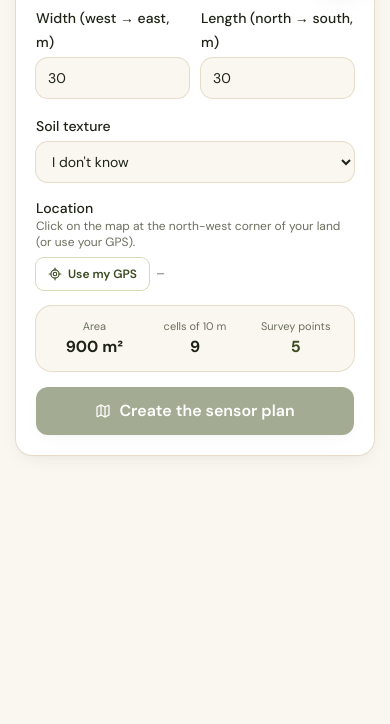
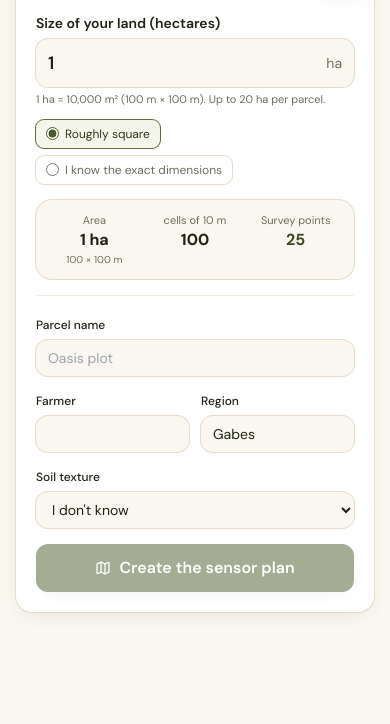
Before and after one commit to nadiahafhouf-hub/kizuna-regenerate, a Django app: page /parcels/new/ in a window 390 px wide. Shown: the part 842-1566 px from the top of the page. Before the commit the page ends 1298 px from the top, so only its background shows below. Run offline with Django 5.2, Linux system fonts and the light colour scheme; data that the repository does not hold is empty; some libraries are stand-ins or nearby versions.

Commit message:
Bloc 1 : parcelle entière par GPS + hectares, diagnostic en un clic
- nouvelle parcelle : la position de l'agriculteur (GPS du navigateur, ou clic /
  repère déplaçable sur la carte) = centre de sa terre ; surface en hectares
  (terre carrée) ou dimensions exactes ; jusqu'à 20 ha couverts en entier
- règle des capteurs adaptée aux grandes surfaces : ≤ 1 ha inchangée,
  au-delà 1 point / 0,25 ha (20 ha → ~100 points, faisable en une journée),
  stations 1 / ha réparties en blocs sur toute la terre
- page Plan : bouton « Get the diagnostic » (relevés simulés pour la démo →
  diagnostic complet, bandeau « relevés simulés ») + « Enter my readings »
- calcul du diagnostic factorisé (_calculer_et_enregistrer)
- parcelles de démo inchangées ; 3 tests (5 ha, refus > 20 ha)

Co-Authored-By: Claude Opus 5.5 <noreply@anthropic.com>

```diff
--- a/diagnostics/urls.py
+++ b/diagnostics/urls.py
@@ -10,6 +10,7 @@ urlpatterns = [
     path("readings/new/", views.new_reading, name="new_reading"),
     path("plan/", views.plan, name="plan"),
     path("plan/simulate/", views.simulate, name="simulate"),
+    path("plan/diagnostic/", views.quick_diagnostic, name="quick_diagnostic"),
     path("campaign/", views.readings, name="readings"),
     path("satellite/", views.satellite, name="satellite"),
 ]
--- a/diagnostics/views.py
+++ b/diagnostics/views.py
@@ -16,7 +16,8 @@ from services import demo_data
 from .geo import land_profile_to_geojson
 from .models import LandProfile, SensorReading
 from .pipeline import construire_land_profile
-from .sampling import centre_case, distance_km, plan_capteurs
+from .sampling import (AIRE_MAX_M2, centre_case, dimensions_depuis_hectares, distance_km,
+                       origine_depuis_centre, plan_capteurs)
 from .satellite import SatelliteIndisponible
 from .satellite_fusion import appliquer_satellite
 
@@ -172,28 +173,36 @@ def _prochain_id():
 
 
 def new_parcel(request):
-    """L'agriculteur donne la taille de sa terre et clique son coin nord-ouest sur la carte."""
+    """L'agriculteur est sur sa terre : sa position GPS (ou un clic sur la carte) = le CENTRE de la
+    terre ; il donne la surface en hectares (terre carrée) ou ses dimensions exactes. On couvre
+    TOUTE la terre (jusqu'à 20 ha) avec la grille de 10 m."""
     T = get_strings()
-    values, error = {"largeur": 30, "longueur": 30, "region": "Gabes"}, None
+    values, error = {"hectares": 1, "region": "Gabes", "forme": "carre"}, None
     if request.method == "POST":
         values = request.POST
         try:
-            largeur, longueur = int(float(values["largeur"])), int(float(values["longueur"]))
             lat, lon = float(values["lat"]), float(values["lon"])
-            if not (10 <= largeur <= 500 and 10 <= longueur <= 500 and -90 < lat < 90 and -180 < lon < 180):
+            if values.get("forme") == "dims" or not values.get("hectares"):
+                largeur, longueur = int(float(values["largeur"])), int(float(values["longueur"]))
+            else:
+                largeur, longueur = dimensions_depuis_hectares(float(values["hectares"].replace(",", ".")))
+            if not (10 <= largeur <= 1000 and 10 <= longueur <= 1000 and largeur * longueur <= AIRE_MAX_M2
+                    and -90 < lat < 90 and -180 < lon < 180):
                 raise ValueError
-        except (KeyError, ValueError):
+        except (KeyError, ValueError, AttributeError):
             error = T["newparcel"]["invalid"]
         else:
+            o_lat, o_lon = origine_depuis_centre(lat, lon, largeur, longueur)
             p = Parcel.objects.create(
                 parcelle_id=_prochain_id(), nom=values.get("nom", "")[:120],
                 agriculteur=values.get("agriculteur", "")[:120], region=values.get("region", "")[:80] or "Gabes",
-                origine_lat=lat, origine_lon=lon, largeur_m=largeur, longueur_m=longueur, taille_case_m=10,
+                origine_lat=o_lat, origine_lon=o_lon, largeur_m=largeur, longueur_m=longueur, taille_case_m=10,
                 texture_sol=values.get("texture") if values.get("texture") in TEXTURES else "")
             return redirect("diagnostics:plan", p.parcelle_id)
     return render(request, "diagnostics/new_parcel.html", {
         "values": values, "error": error, "textures": TEXTURES,
         "sources": demo_data.pollution_sources(), "all_parcels": demo_data.parcels(),
+        "regle": {"aire_max_ha": AIRE_MAX_M2 / 10_000},
     })
 
 
@@ -211,15 +220,15 @@ def plan(request, pid):
     return render(request, "diagnostics/plan.html", ctx)
 
 
-def simulate(request, pid):
+def _mesures_simulees(pid):
     """Démo : relevés réalistes pour chaque point du plan (générateur diagnostics.synthetic)."""
     import numpy as np
 
+    from .sampling import cap_vers
     from .synthetic import generer_parcelle, mesurer
     g, p = _plan(pid)
     c_lat, c_lon = centre_case(g["lat"], g["lon"], (p["nb_lignes"] - 1) / 2, (p["nb_colonnes"] - 1) / 2, g["taille"])
     src = min(demo_data.pollution_sources(), key=lambda s: distance_km(c_lat, c_lon, s["lat"], s["lon"]))
-    from .sampling import cap_vers
     d = distance_km(c_lat, c_lon, src["lat"], src["lon"])
     rng = np.random.default_rng()
     verite = generer_parcelle(p["nb_lignes"], p["nb_colonnes"], g["taille"], distance_km=d,
@@ -229,8 +238,26 @@ def simulate(request, pid):
     for m in mes:
         m["Cu_mg_kg"] = round(float(18 + 6 * m["Cd_mg_kg"] * rng.uniform(0.7, 1.3)), 1)
         m["Zn_mg_kg"] = round(float(55 + 25 * m["Cd_mg_kg"] * rng.uniform(0.7, 1.3)), 1)
-    return JsonResponse({"distance_km": round(d, 2), "source": src["name"], "texture": verite["texture"],
-                         "readings": {q["id"]: m for q, m in zip(p["points"], mes)}})
+    return {"distance_km": round(d, 2), "source": src["name"], "texture": verite["texture"],
+            "readings": {q["id"]: m for q, m in zip(p["points"], mes)}}
+
+
+def simulate(request, pid):
+    return JsonResponse(_mesures_simulees(pid))
+
+
+@require_POST
+def quick_diagnostic(request, pid):
+    """Bouton « Obtenir le diagnostic » du plan (démo) : relevés simulés → diagnostic complet."""
+    if not demo_data.is_db_parcel(pid):
+        return redirect("diagnostics:index", pid)
+    g, p = _plan(pid)
+    sim = _mesures_simulees(pid)
+    mesures = [{"id": q["id"], "ligne": q["ligne"], "col": q["col"], "lat": q["lat"], "lon": q["lon"],
+                **sim["readings"][q["id"]]} for q in p["points"]]
+    _calculer_et_enregistrer(request, pid, g, mesures, date.today().isoformat(), g["texture"] or sim["texture"],
+                             simule=True)
+    return redirect("diagnostics:index", pid)
 
 
 def _tri_labo(point_id, valeurs, texture):
@@ -280,6 +307,12 @@ def readings(request, pid):
         return render(request, "diagnostics/readings.html", ctx)
 
     when = request.POST.get("date") or ctx["today"]
+    _calculer_et_enregistrer(request, pid, g, mesures, when, texture)
+    return redirect("diagnostics:index", pid)
+
+
+def _calculer_et_enregistrer(request, pid, g, mesures, when, texture, simule=False):
+    """Pipeline du bloc 1 → LandProfile + SensorReading en base (+ satellite déjà lu réutilisé)."""
     parcelle = Parcel.objects.get(parcelle_id=pid)
     if texture in TEXTURES and texture != parcelle.texture_sol:
         parcelle.texture_sol = texture
@@ -288,6 +321,7 @@ def readings(request, pid):
                                  region=g["region"], texture_sol=texture, taille_m=g["taille"])
     tri = [t for t in (_tri_labo(m["id"], m, texture) for m in mesures) if t]
     lp["tri_labo"] = tri or None
+    lp["releves_simules"] = simule
     # même parcelle, même géométrie : on réutilise la dernière image satellite (pas de nouvel appel réseau)
     precedent = LandProfile.objects.filter(parcel=parcelle).order_by("-created_at").first()
     if precedent and (precedent.data.get("satellite") or {}).get("cases"):
@@ -300,7 +334,7 @@ def readings(request, pid):
                       lon=m["lon"], ce_ds_m=m["CE_dS_m"], ph=m["pH"], cd_mg_kg=m["Cd_mg_kg"], pb_mg_kg=m["Pb_mg_kg"])
         for m in mesures])
     request.session.pop(f"readings_{pid}", None)
-    return redirect("diagnostics:index", pid)
+    return lp
 
 
 # ───────────────────────── Couche satellite (Sentinel-2) ─────────────────────────
--- a/templates/diagnostics/diagnostic.html
+++ b/templates/diagnostics/diagnostic.html
@@ -33,6 +33,10 @@
     {% endif %}
   </div>
 </section>
+
+{% if profile.releves_simules %}
+<p class="mt-4 flex items-center gap-2 rounded-xl bg-sun-50 px-4 py-3 text-sm text-sun-700 ring-1 ring-sun-300/60"><i data-lucide="flask-conical" class="h-4 w-4 shrink-0"></i>{{ T.diagnostic.simulated_banner }}</p>
+{% endif %}
 
 <!-- Répartition des surfaces -->
 <section class="reveal mt-6 rounded-2xl bg-white p-4 shadow-soft ring-1 ring-sand-200 sm:p-5" style="animation-delay: 80ms">
--- a/templates/diagnostics/new_parcel.html
+++ b/templates/diagnostics/new_parcel.html
@@ -2,7 +2,7 @@
 {% block title %}{{ T.newparcel.title }}{% endblock %}
 {% block content %}
 {{ sources|json_script:"sources-data" }}
-<div x-data="newParcel({{ values.largeur|default:30 }}, {{ values.longueur|default:30 }}, '{{ values.lat|default:'' }}', '{{ values.lon|default:'' }}')">
+<div x-data="newParcel({{ values.hectares|default:1 }}, '{{ values.forme|default:'carre' }}', {{ values.largeur|default:100 }}, {{ values.longueur|default:100 }}, '{{ values.lat|default:'' }}', '{{ values.lon|default:'' }}', {{ regle.aire_max_ha|floatformat:0 }})">
   <section class="reveal">
     <p class="flex items-center gap-1.5 text-sm font-medium text-olive-600"><i data-lucide="map-pin-plus" class="h-4 w-4"></i>{{ T.app.name }}</p>
     <h1 class="mt-1 text-3xl font-bold tracking-tight text-olive-900 sm:text-4xl">{{ T.newparcel.title }}</h1>
@@ -16,43 +16,66 @@
   <form method="post" class="mt-6 grid gap-6 lg:grid-cols-5">
     {% csrf_token %}
     <div class="reveal space-y-4 rounded-2xl bg-white p-5 shadow-soft ring-1 ring-sand-200 sm:p-6 lg:col-span-2">
-      <label class="block"><span class="text-sm font-medium">{{ T.newparcel.name }}</span>
-        <input name="nom" value="{{ values.nom|default:'' }}" placeholder="Oasis plot" class="mt-1 w-full rounded-xl border-0 bg-sand-50 px-3 py-2.5 text-sm ring-1 ring-sand-200 focus:ring-2 focus:ring-olive-600"></label>
-      <div class="grid grid-cols-2 gap-3">
-        <label class="block"><span class="text-sm font-medium">{{ T.newparcel.farmer }}</span>
-          <input name="agriculteur" value="{{ values.agriculteur|default:'' }}" class="mt-1 w-full rounded-xl border-0 bg-sand-50 px-3 py-2.5 text-sm ring-1 ring-sand-200 focus:ring-2 focus:ring-olive-600"></label>
-        <label class="block"><span class="text-sm font-medium">{{ T.newparcel.region }}</span>
-          <input name="region" value="{{ values.region|default:'Gabes' }}" class="mt-1 w-full rounded-xl border-0 bg-sand-50 px-3 py-2.5 text-sm ring-1 ring-sand-200 focus:ring-2 focus:ring-olive-600"></label>
-      </div>
-      <div class="grid grid-cols-2 gap-3">
-        <label class="block"><span class="text-sm font-medium">{{ T.newparcel.width }}</span>
-          <input name="largeur" type="number" min="10" max="500" step="1" required x-model.number="w" @input="draw()" inputmode="numeric" class="mt-1 w-full rounded-xl border-0 bg-sand-50 px-3 py-2.5 text-sm tabular-nums ring-1 ring-sand-200 focus:ring-2 focus:ring-olive-600"></label>
-        <label class="block"><span class="text-sm font-medium">{{ T.newparcel.length }}</span>
-          <input name="longueur" type="number" min="10" max="500" step="1" required x-model.number="l" @input="draw()" inputmode="numeric" class="mt-1 w-full rounded-xl border-0 bg-sand-50 px-3 py-2.5 text-sm tabular-nums ring-1 ring-sand-200 focus:ring-2 focus:ring-olive-600"></label>
-      </div>
-      <label class="block"><span class="text-sm font-medium">{{ T.newparcel.texture }}</span>
-        <select name="texture" class="mt-1 w-full rounded-xl border-0 bg-sand-50 px-3 py-2.5 text-sm ring-1 ring-sand-200 focus:ring-2 focus:ring-olive-600">
-          <option value="">{{ T.newparcel.texture_auto }}</option>
-          {% for t in textures %}<option value="{{ t }}" {% if values.texture == t %}selected{% endif %}>{{ t|label }}</option>{% endfor %}
-        </select></label>
-
+      <!-- Position -->
       <div>
-        <p class="text-sm font-medium">{{ T.newparcel.location }}</p>
+        <p class="text-sm font-semibold">{{ T.newparcel.location }}</p>
         <p class="text-xs text-muted">{{ T.newparcel.location_hint }}</p>
         <div class="mt-2 flex flex-wrap items-center gap-2">
-          <button type="button" @click="gps()" class="inline-flex items-center gap-1.5 rounded-lg px-3 py-2 text-xs font-semibold text-olive-800 ring-1 ring-olive-200 hover:bg-olive-50">
-            <i data-lucide="locate-fixed" class="h-3.5 w-3.5"></i>{{ T.newparcel.use_gps }}
+          <button type="button" @click="gps()" class="inline-flex items-center gap-1.5 rounded-lg bg-olive-700 px-3 py-2 text-xs font-semibold text-white hover:bg-olive-800">
+            <span :class="locating && 'animate-spin'"><i data-lucide="locate-fixed" class="h-3.5 w-3.5"></i></span>
+            <span x-text="locating ? UI.newparcel.locating : UI.newparcel.use_gps"></span>
           </button>
           <span class="font-mono text-xs text-muted" x-text="lat ? (lat.toFixed(5) + ', ' + lon.toFixed(5)) : '—'"></span>
         </div>
+        <p x-show="gpsError" x-cloak class="mt-2 rounded-lg bg-sun-50 px-3 py-2 text-xs text-sun-700 ring-1 ring-sun-300/60" x-text="UI.newparcel.gps_denied"></p>
         <input type="hidden" name="lat" :value="lat"><input type="hidden" name="lon" :value="lon">
+      </div>
+
+      <!-- Surface -->
+      <div class="space-y-3 border-t border-sand-100 pt-4">
+        <label class="block"><span class="text-sm font-semibold">{{ T.newparcel.hectares }}</span>
+          <div class="relative mt-1">
+            <input name="hectares" type="number" min="0.01" :max="maxHa" step="any" inputmode="decimal" x-model.number="ha" @input="draw()" :disabled="forme === 'dims'"
+                   class="w-full rounded-xl border-0 bg-sand-50 py-2.5 pl-3 pr-12 text-lg font-semibold tabular-nums ring-1 ring-sand-200 focus:ring-2 focus:ring-olive-600 disabled:opacity-50">
+            <span class="pointer-events-none absolute inset-y-0 right-3 grid place-items-center text-sm text-muted">ha</span>
+          </div>
+          <span class="mt-1 block text-[11px] text-muted" x-text="UI.newparcel.hectares_hint.replace('{max}', maxHa)"></span>
+        </label>
+        <div class="flex flex-wrap gap-2 text-xs">
+          <label class="inline-flex cursor-pointer items-center gap-1.5 rounded-lg px-2.5 py-1.5 ring-1" :class="forme === 'carre' ? 'bg-olive-50 ring-olive-600 text-olive-900' : 'ring-sand-200 text-muted'">
+            <input type="radio" name="forme" value="carre" x-model="forme" @change="draw()" class="accent-olive-700">{{ T.newparcel.shape_square }}</label>
+          <label class="inline-flex cursor-pointer items-center gap-1.5 rounded-lg px-2.5 py-1.5 ring-1" :class="forme === 'dims' ? 'bg-olive-50 ring-olive-600 text-olive-900' : 'ring-sand-200 text-muted'">
+            <input type="radio" name="forme" value="dims" x-model="forme" @change="draw()" class="accent-olive-700">{{ T.newparcel.shape_dims }}</label>
+        </div>
+        <div x-show="forme === 'dims'" x-cloak class="grid grid-cols-2 gap-3">
+          <label class="block"><span class="text-xs font-medium">{{ T.newparcel.width }}</span>
+            <input name="largeur" type="number" min="10" max="1000" step="10" x-model.number="w" @input="draw()" class="mt-1 w-full rounded-xl border-0 bg-sand-50 px-3 py-2 text-sm tabular-nums ring-1 ring-sand-200 focus:ring-2 focus:ring-olive-600"></label>
+          <label class="block"><span class="text-xs font-medium">{{ T.newparcel.length }}</span>
+            <input name="longueur" type="number" min="10" max="1000" step="10" x-model.number="l" @input="draw()" class="mt-1 w-full rounded-xl border-0 bg-sand-50 px-3 py-2 text-sm tabular-nums ring-1 ring-sand-200 focus:ring-2 focus:ring-olive-600"></label>
+        </div>
       </div>
 
       <!-- Aperçu -->
       <div class="grid grid-cols-3 gap-2 rounded-2xl bg-sand-50 p-3 text-center ring-1 ring-sand-200">
-        <div><p class="text-[11px] text-muted">{{ T.newparcel.area }}</p><p class="font-bold tabular-nums"><span x-text="(w*l).toLocaleString('en-US')"></span> m²</p></div>
-        <div><p class="text-[11px] text-muted">{{ T.newparcel.cells }}</p><p class="font-bold tabular-nums" x-text="Math.ceil(l/10)*Math.ceil(w/10)"></p></div>
-        <div><p class="text-[11px] text-muted">{{ T.plan.survey_points }}</p><p class="font-bold tabular-nums text-olive-800" x-text="Math.max(5, Math.ceil(w*l/400))"></p></div>
+        <div><p class="text-[11px] text-muted">{{ T.newparcel.area }}</p><p class="font-bold tabular-nums"><span x-text="(dims()[0]*dims()[1]/10000).toLocaleString('en-US', {maximumFractionDigits: 2})"></span> ha</p>
+          <p class="text-[10px] text-muted" x-text="dims()[0] + ' × ' + dims()[1] + ' m'"></p></div>
+        <div><p class="text-[11px] text-muted">{{ T.newparcel.cells }}</p><p class="font-bold tabular-nums" x-text="(Math.ceil(dims()[1]/10)*Math.ceil(dims()[0]/10)).toLocaleString('en-US')"></p></div>
+        <div><p class="text-[11px] text-muted">{{ T.plan.survey_points }}</p><p class="font-bold tabular-nums text-olive-800" x-text="points()"></p></div>
+      </div>
+
+      <!-- Détails -->
+      <div class="grid grid-cols-2 gap-3 border-t border-sand-100 pt-4">
+        <label class="col-span-2 block"><span class="text-xs font-medium">{{ T.newparcel.name }}</span>
+          <input name="nom" value="{{ values.nom|default:'' }}" placeholder="Oasis plot" class="mt-1 w-full rounded-xl border-0 bg-sand-50 px-3 py-2 text-sm ring-1 ring-sand-200 focus:ring-2 focus:ring-olive-600"></label>
+        <label class="block"><span class="text-xs font-medium">{{ T.newparcel.farmer }}</span>
+          <input name="agriculteur" value="{{ values.agriculteur|default:'' }}" class="mt-1 w-full rounded-xl border-0 bg-sand-50 px-3 py-2 text-sm ring-1 ring-sand-200 focus:ring-2 focus:ring-olive-600"></label>
+        <label class="block"><span class="text-xs font-medium">{{ T.newparcel.region }}</span>
+          <input name="region" value="{{ values.region|default:'Gabes' }}" class="mt-1 w-full rounded-xl border-0 bg-sand-50 px-3 py-2 text-sm ring-1 ring-sand-200 focus:ring-2 focus:ring-olive-600"></label>
+        <label class="col-span-2 block"><span class="text-xs font-medium">{{ T.newparcel.texture }}</span>
+          <select name="texture" class="mt-1 w-full rounded-xl border-0 bg-sand-50 px-3 py-2 text-sm ring-1 ring-sand-200 focus:ring-2 focus:ring-olive-600">
+            <option value="">{{ T.newparcel.texture_auto }}</option>
+            {% for t in textures %}<option value="{{ t }}" {% if values.texture == t %}selected{% endif %}>{{ t|label }}</option>{% endfor %}
+          </select></label>
       </div>
 
       <button type="submit" :disabled="!lat"
@@ -62,7 +85,7 @@
     </div>
 
     <div class="reveal order-first overflow-hidden rounded-2xl bg-white shadow-soft ring-1 ring-sand-200 lg:order-none lg:col-span-3" style="animation-delay: 100ms">
-      <div id="new-map" class="h-[420px] cursor-crosshair sm:h-[560px] lg:h-full lg:min-h-[560px]"></div>
+      <div id="new-map" class="h-[420px] cursor-crosshair sm:h-[560px] lg:h-full lg:min-h-[620px]"></div>
     </div>
   </form>
 </div>
@@ -72,36 +95,61 @@
 <script src="{% vstatic 'js/map.js' %}"></script>
 <script>
   document.addEventListener("alpine:init", () => {
-    Alpine.data("newParcel", (w0, l0, lat0, lon0) => {
-      let map, layer;
+    Alpine.data("newParcel", (ha0, forme0, w0, l0, lat0, lon0, maxHa) => {
+      let map, layer, marker;
+      const round10 = (v) => Math.max(10, Math.round(v / 10) * 10);
       return {
-        w: w0, l: l0, lat: lat0 ? parseFloat(lat0) : null, lon: lon0 ? parseFloat(lon0) : null,
+        ha: ha0, forme: forme0, w: w0, l: l0, maxHa,
+        lat: lat0 ? parseFloat(lat0) : null, lon: lon0 ? parseFloat(lon0) : null,
+        locating: false, gpsError: false,
+        // même règle que diagnostics.sampling (côté serveur)
+        dims() {
+          if (this.forme === "dims") return [this.w || 10, this.l || 10];
+          const side = Math.sqrt(Math.max(0.01, this.ha || 0) * 10000);
+          return [round10(side), round10(side)];
+        },
+        points() {
+          const [w, l] = this.dims(), a = w * l;
+          return a <= 10000 ? Math.max(5, Math.ceil(a / 400)) : 25 + Math.ceil((a - 10000) / 2500);
+        },
         init() {
           this.$nextTick(() => {
             map = satelliteMap("new-map", { dragging: true });
-            map.setView(this.lat ? [this.lat, this.lon] : [33.8835, 10.068], this.lat ? 18 : 15);
+            map.setView(this.lat ? [this.lat, this.lon] : [33.8835, 10.068], this.lat ? 17 : 15);
             setTimeout(() => map.invalidateSize(), 250);
             layer = L.layerGroup().addTo(map);
             JSON.parse(document.getElementById("sources-data").textContent).forEach((s) =>
               L.circle([s.lat, s.lon], { radius: s.radius_km * 1000, color: "#fff", weight: 1.5, dashArray: "6 6", fillColor: "#1E2316", fillOpacity: 0.12, interactive: false }).addTo(map));
-            map.on("click", (e) => { this.lat = e.latlng.lat; this.lon = e.latlng.lng; this.draw(true); });
-            if (this.lat) this.draw(false);
+            map.on("click", (e) => this.place(e.latlng.lat, e.latlng.lng, true));
+            if (this.lat) this.draw(true); else this.gps();
           });
         },
+        place(lat, lon, zoom) { this.lat = lat; this.lon = lon; this.draw(zoom); },
         draw(zoom) {
-          if (!map || !this.lat || !(this.w > 0) || !(this.l > 0)) return;
+          if (!map || !this.lat) return;
           layer.clearLayers();
+          const [w, l] = this.dims();
           const mLat = 1 / 111320, mLon = 1 / (111320 * Math.cos(this.lat * Math.PI / 180));
-          const south = this.lat - this.l * mLat, east = this.lon + this.w * mLon;
-          L.rectangle([[south, this.lon], [this.lat, east]], { color: "#F5CB5C", weight: 3, fillColor: "#F5CB5C", fillOpacity: 0.12 }).addTo(layer);
-          for (let x = 10; x < this.w; x += 10) L.polyline([[this.lat, this.lon + x * mLon], [south, this.lon + x * mLon]], { color: "#fff", weight: 1, opacity: 0.8 }).addTo(layer);
-          for (let y = 10; y < this.l; y += 10) L.polyline([[this.lat - y * mLat, this.lon], [this.lat - y * mLat, east]], { color: "#fff", weight: 1, opacity: 0.8 }).addTo(layer);
-          L.circleMarker([this.lat, this.lon], { radius: 7, color: "#fff", weight: 3, fillColor: "#4A5A2A", fillOpacity: 1 }).addTo(layer).bindTooltip("NW", { permanent: true, direction: "left" });
-          if (zoom) map.fitBounds([[south, this.lon], [this.lat, east]], { padding: [60, 60], maxZoom: 19 });
+          const north = this.lat + (l / 2) * mLat, south = this.lat - (l / 2) * mLat;
+          const west = this.lon - (w / 2) * mLon, east = this.lon + (w / 2) * mLon;
+          L.rectangle([[south, west], [north, east]], { color: "#F5CB5C", weight: 3, fillColor: "#F5CB5C", fillOpacity: 0.1, interactive: false }).addTo(layer);
+          // grille de 10 m (allégée au-delà de 60 lignes pour rester fluide)
+          const step = Math.max(10, 10 * Math.ceil(Math.max(w, l) / 600));
+          for (let x = step; x < w; x += step) L.polyline([[north, west + x * mLon], [south, west + x * mLon]], { color: "#fff", weight: 1, opacity: 0.7, interactive: false }).addTo(layer);
+          for (let y = step; y < l; y += step) L.polyline([[north - y * mLat, west], [north - y * mLat, east]], { color: "#fff", weight: 1, opacity: 0.7, interactive: false }).addTo(layer);
+          if (!marker) {
+            marker = L.marker([this.lat, this.lon], { draggable: true }).addTo(map);
+            marker.on("dragend", (e) => { const p = e.target.getLatLng(); this.place(p.lat, p.lng, false); });
+          } else marker.setLatLng([this.lat, this.lon]);
+          if (zoom) map.fitBounds([[south, west], [north, east]], { padding: [50, 50], maxZoom: 19 });
         },
         gps() {
-          if (!navigator.geolocation) return;
-          navigator.geolocation.getCurrentPosition((p) => { this.lat = p.coords.latitude; this.lon = p.coords.longitude; this.draw(true); });
+          if (!navigator.geolocation) { this.gpsError = true; return; }
+          this.locating = true; this.gpsError = false;
+          navigator.geolocation.getCurrentPosition(
+            (p) => { this.locating = false; this.place(p.coords.latitude, p.coords.longitude, true); },
+            () => { this.locating = false; this.gpsError = true; },
+            { enableHighAccuracy: true, timeout: 10000 });
         },
       };
     });
```
Also changed, not shown: core/strings.py (+19 -8 lines), diagnostics/sampling.py (+43 -8 lines), diagnostics/tests.py (+31 -0 lines), templates/diagnostics/plan.html (+26 -1 lines).
